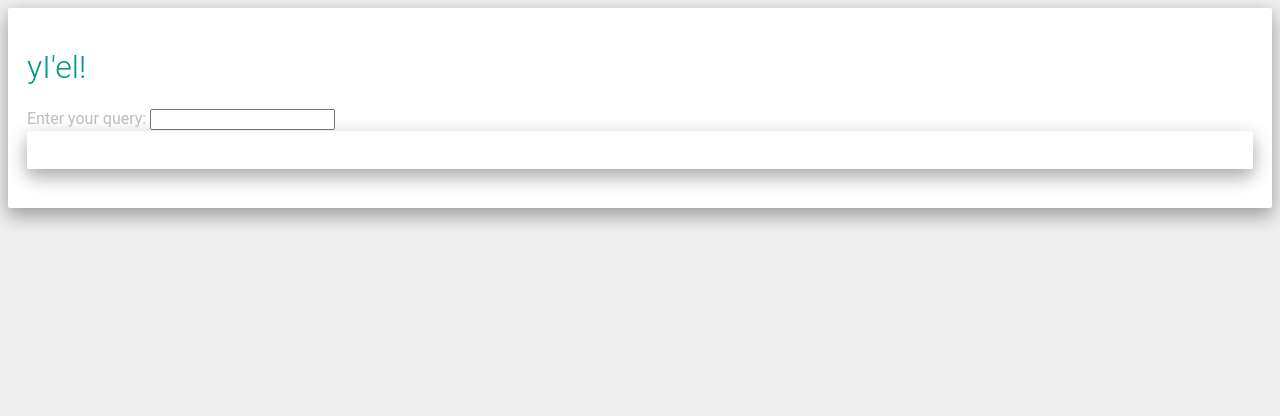
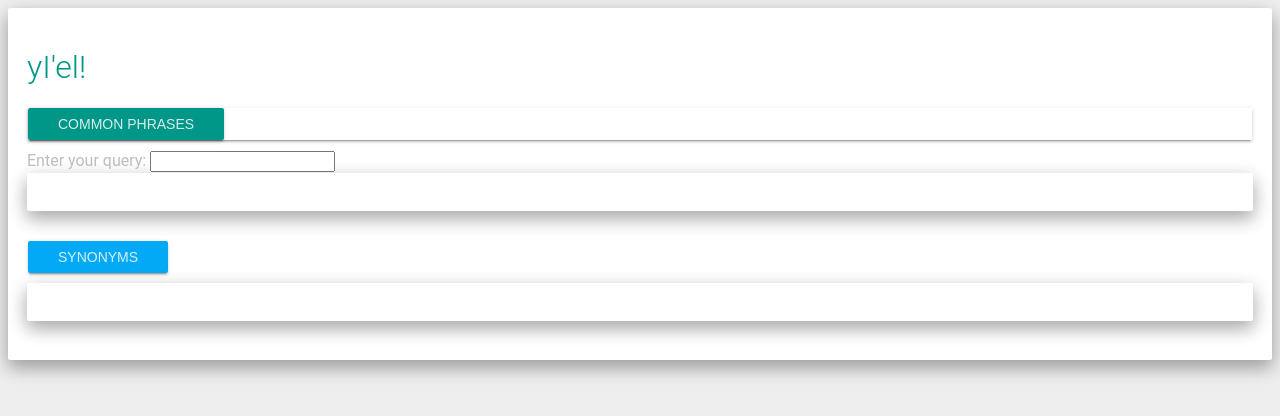
Before and after one commit to ThorOfAsgaard/thlnganhol, a Flask app: page / in a window 1280 px wide. Shown: the top 416 px of the page. Run offline with Flask 2, Linux system fonts and the light colour scheme.

Commit message:
Wordnet/Synonyms

```diff
--- a/CommonPhrases.py
+++ b/CommonPhrases.py
@@ -14,7 +14,7 @@ def loadPhrases():
 
         entry = {details[0]: {values}}
         phrases.update(entry)
-    phrases_menu()
+    # phrases_menu()
 
 
 def phrases_menu():
@@ -31,6 +31,9 @@ def phrases_menu():
         return
 
 
+def return_all():
+    return phrases
+
 def list_phrase():
     for key, value in phrases.items():
         print(key.upper() + ":" + str(value) +'\n')
--- /dev/null
+++ b/Dictionary.py
@@ -0,0 +1,72 @@
+from nltk.corpus import wordnet
+
+import FileHandler
+
+__author__ = 'thorofasgaard'
+
+dictionary = {}
+translation = {}
+mode = ""
+
+
+def loadDictionary(language):
+    global mode
+    mode = language
+    file = FileHandler.loadFile("Resources/" + language + ".csv", "r")
+    for line in file:
+        vals = line.split(',')
+        # check to make sure their not blank
+        if vals[0] == '':
+            continue
+        value = ""
+
+        for i in range(1, len(vals)):
+            if vals[i].strip() != '':
+                value += vals[i].strip() + ","
+        dictionary.update({vals[0].strip(): value.strip()})
+
+        translation.update({value.strip(): vals[0].strip()})
+
+    print("**************** Dictionary Loaded ****************")
+    return dictionary
+
+
+def find_synonyms(query):
+    ret = None
+
+    synonyms = wordnet.synsets(query)
+    if synonyms is not None:
+        print(synonyms)
+    return str(synonyms)
+
+
+def lookup(query):
+    ## TODO: use nltk to find synonyms
+    ret = None
+    if query is None:
+        word = input('Enter your query, type "Q" to quit:')
+        if word.upper() == 'Q':
+            return
+    else:
+        word = query
+    # word = input('Enter your query, type "Q" to quit:')
+
+    # keys = dictionary.keys()
+
+    retArray = []
+    for item in dictionary.items():
+        if word.upper() in str(item).upper():
+            if ret is None:
+                ret = ""
+            ret = ret + str(item)
+            retArray.append(item)
+            # elif word.upper() in item[1].upper():
+            #                ret = item[1].upper()
+    if ret is None:
+        ret = 'Unable to find "' + word + '" anywhere'
+    else:
+        ret = word + ': ' + str(ret)
+
+    return retArray
+
+    # lookup()
--- a/Flashcard.py
+++ b/Flashcard.py
@@ -2,7 +2,7 @@ from collections import OrderedDict
 import random
 
 __author__ = 'thorofasgaard'
-import LoadDictionary
+import Dictionary
 import math
 # A basic Flashcard game
 
@@ -87,7 +87,7 @@ def ask_question():
 
 def loaddeck(numcards):
     global deck
-    tempDict = OrderedDict(LoadDictionary.loadDictionary("klingon"))
+    tempDict = OrderedDict(Dictionary.loadDictionary("klingon"))
     tempDeck = []
     for key, value in tempDict.items():
         item = {key, value}
--- a/KlingonTranslator.py
+++ b/KlingonTranslator.py
@@ -1,4 +1,4 @@
-import LoadDictionary
+import Dictionary
 import CommonPhrases
 import Flashcard
 
@@ -22,8 +22,8 @@ def print_menu():
     elif choice.upper() == 'F':
         Flashcard.loaddeck(20)
     elif choice.upper() == 'D':
-        LoadDictionary.loadDictionary('dictionary')
-        LoadDictionary.lookup()
+        Dictionary.loadDictionary('dictionary')
+        Dictionary.lookup(None)
     elif choice.upper() == 'C':
         CommonPhrases.loadPhrases()
 
--- a/Templates/index.html
+++ b/Templates/index.html
@@ -15,9 +15,20 @@
     <script>
 $(function() {
 $("#searchQuery").on('keyup', function() {
-        $.get('/search', $(this).val(), function(ret) {
+        $.get('/search', {query: $(this).val()}, function(ret) {
         $("#result").html(ret);
         });
+});
+$(".common-phrases").on('click', function() {
+        $.get('/common-phrases', function(ret) {
+        $("#result").html(ret)
+        });
+});
+$(".synonyms").on('click', function (){
+        $.get('/synonyms', {'query': $("#searchQuery").val()}, function(ret) {
+                $("#synonyms").html(ret);
+        });
+
 });
 });
 
@@ -27,6 +38,9 @@ $("#searchQuery").on('keyup', function() {
 <div class="container">
     <div class="jumbotron">
         <h1 class="text-primary">yI'el!</h1>
+        <div class="btn-group btn-group-raised">
+            <button class="btn btn-primary common-phrases">Common Phrases</button>
+        </div>
         <form-group>
             <label>
                 Enter your query:
@@ -36,6 +50,8 @@ $("#searchQuery").on('keyup', function() {
 
         </form-group>
         <div class="well" id="result"></div>
+        <button class="btn btn-raised btn-info action synonyms" data-action="synonyms">Synonyms</button>
+        <div class="well" id="synonyms"></div>
     </div>
 </div>
 </body>
--- a/server.py
+++ b/server.py
@@ -1,17 +1,47 @@
 __author__ = 'thor'
-from flask import Flask, request, session, url_for, redirect, render_template, abort
-#import KlingonTranslator
+from flask import Flask, request, session, url_for, redirect, render_template, abort, _app_ctx_stack
+import Dictionary
+import CommonPhrases
+# import KlingonTranslator
 
 app = Flask(__name__)
+app.debug = True
 
 @app.route("/")
 def index():
-
     return render_template("index.html")
 
-@app.route("/search")
-def search(str):
-    return "Search =" + str
+
+@app.route('/common-phrases', methods=['POST', 'GET'])
+def commonphrases():
+    CommonPhrases.loadPhrases()
+    ret = CommonPhrases.return_all()
+    html = ""
+    for phrase in ret:
+        html +="<div class='well well-sm'>"
+        html += phrase
+        html += "</div>"
+
+
+@app.route('/search', methods=['POST', 'GET'])
+def search():
+
+    ret = str(request.args['query'])
+    Dictionary.loadDictionary('dictionary')
+    #retString = LoadDictionary.lookup(ret)
+    ret = Dictionary.lookup(ret)
+    retHtml = ""
+    for item in ret:
+        retHtml += "<div class='well well-sm'>"
+        retHtml += str(item)
+        retHtml += "</div>"
+
+    return retHtml
+
+@app.route('/synonyms', methods=['POST', 'GET'])
+def synonyms():
+    ret = str(request.args['query'])
+    return Dictionary.find_synonyms(ret)
 
 if __name__ == "__main__":
     app.run()
```
